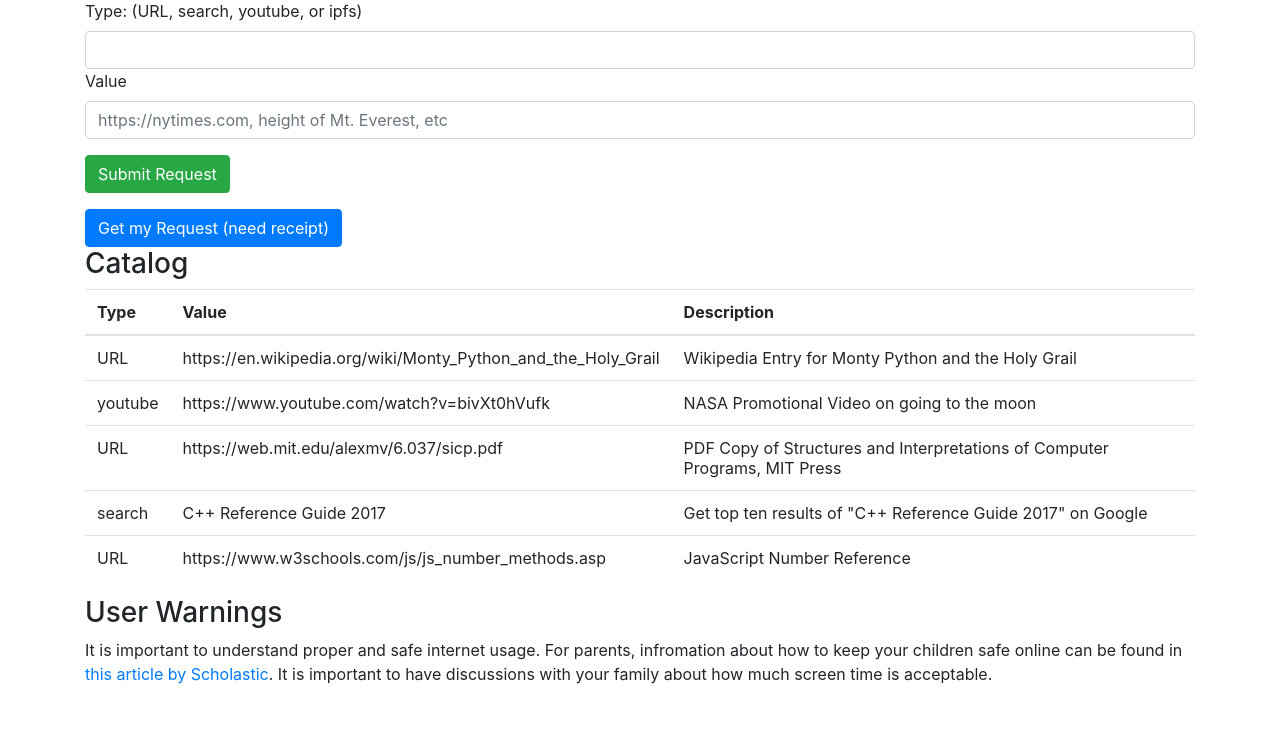
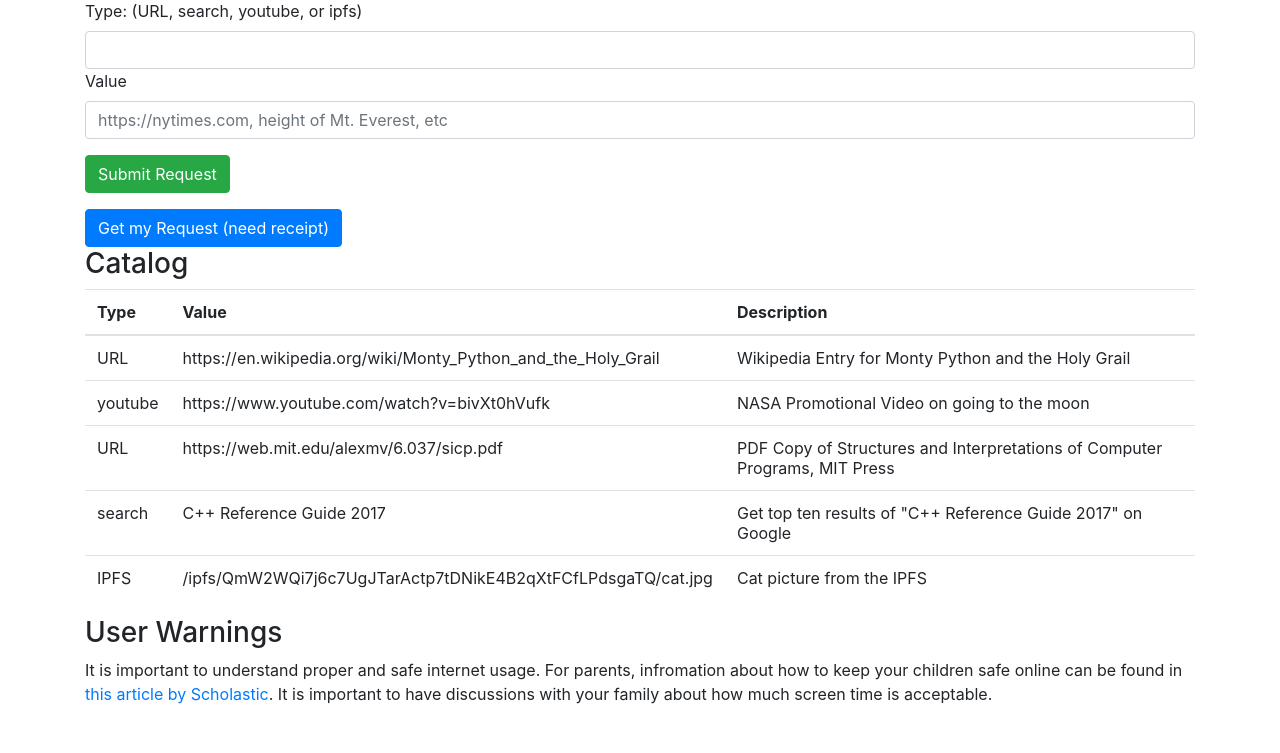
Before and after one commit to jakevossen5/internet-backpacks, a Flask app: page / in a window 1280 px wide. Shown: the part 47-800 px from the top of the page. Run offline with Flask 2, Linux system fonts and the light colour scheme; some libraries are stand-ins or nearby versions.

Commit message:
javascript num reference -> cat pic

```diff
--- a/templates/hello.html
+++ b/templates/hello.html
@@ -84,9 +84,9 @@
     </tr>
     <tr>
       <!-- <th scope="row">3</th> -->
-      <td>URL</td>
-      <td>https://www.w3schools.com/js/js_number_methods.asp</td>
-      <td>JavaScript Number Reference</td>
+      <td>IPFS</td>
+      <td>/ipfs/QmW2WQi7j6c7UgJTarActp7tDNikE4B2qXtFCfLPdsgaTQ/cat.jpg</td>
+      <td>Cat picture from the IPFS</td>
     </tr>
   </tbody>
 </table>
```
